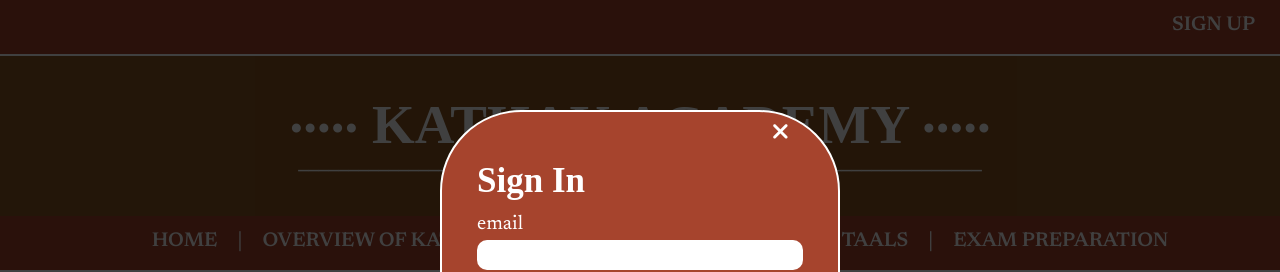
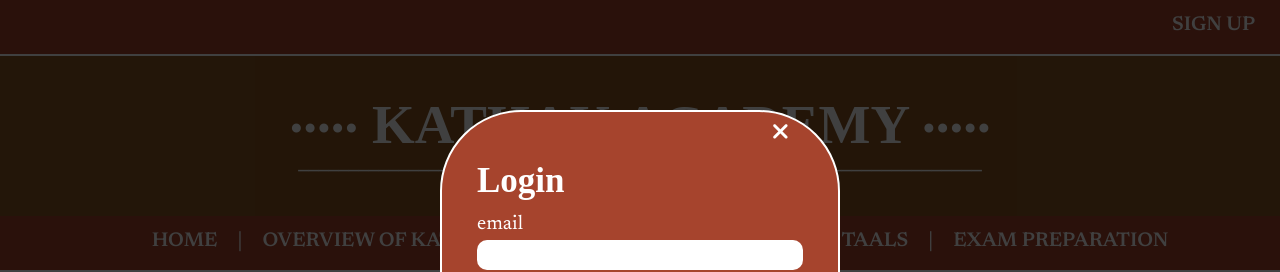
Before and after one commit to Shekhar-Dangi/kathak-app, a React (Create React App) app: page / in a window 1280 px wide. Both pictures are taken after a click on the link "SIGN UP". Shown: the top 272 px of the page. Built offline with nearby package versions, Linux system fonts and the light colour scheme; no server answers; the HTML template or start-up script is replaced by a standard one; a web font is replaced by a local one.

Commit message:
Update Auth.js

```diff
--- a/src/components/Auth.js
+++ b/src/components/Auth.js
@@ -38,7 +38,7 @@ const Auth = () => {
             }}
           ></i>
           <div className="form">
-            <h2 className="heading">{isSignUp ? "SIGN UP" : "Sign In"}</h2>
+            <h2 className="heading">{isSignUp ? "SIGN UP" : "Login"}</h2>
             <form action="">
               <label className="normal" htmlFor="email">
                 email
```
